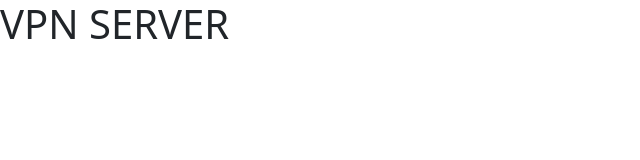
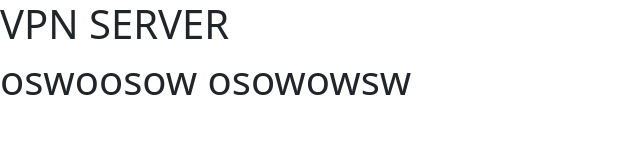
Before and after one commit to AceFreezer/Tugas-Arthur-2, a plain HTML site: page vpnserver/index.html in a window 1280 px wide. Shown: the whole page, without its empty margins (0-640 px from the left). Drawn offline with nearby package versions, Linux system fonts and the light colour scheme.

Commit message:
Update index.html

```diff
--- a/vpnserver/index.html
+++ b/vpnserver/index.html
@@ -13,6 +13,8 @@
   <body>
     <h1>VPN SERVER</h1>
 
+    <h1>oswoosow osowowsw</h1>
+
     <!-- Optional JavaScript; choose one of the two! -->
 
     <!-- Option 1: Bootstrap Bundle with Popper -->
```
